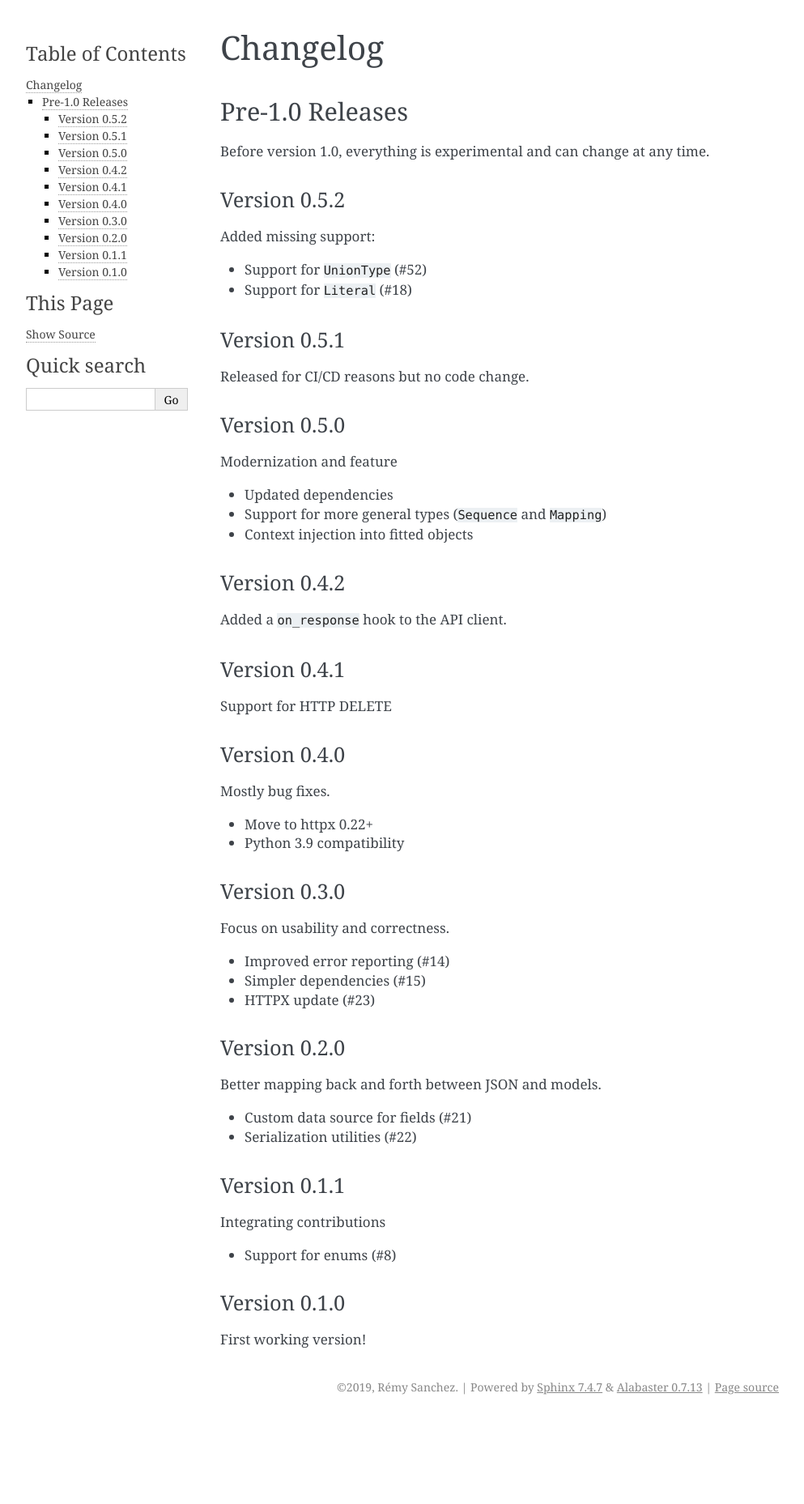
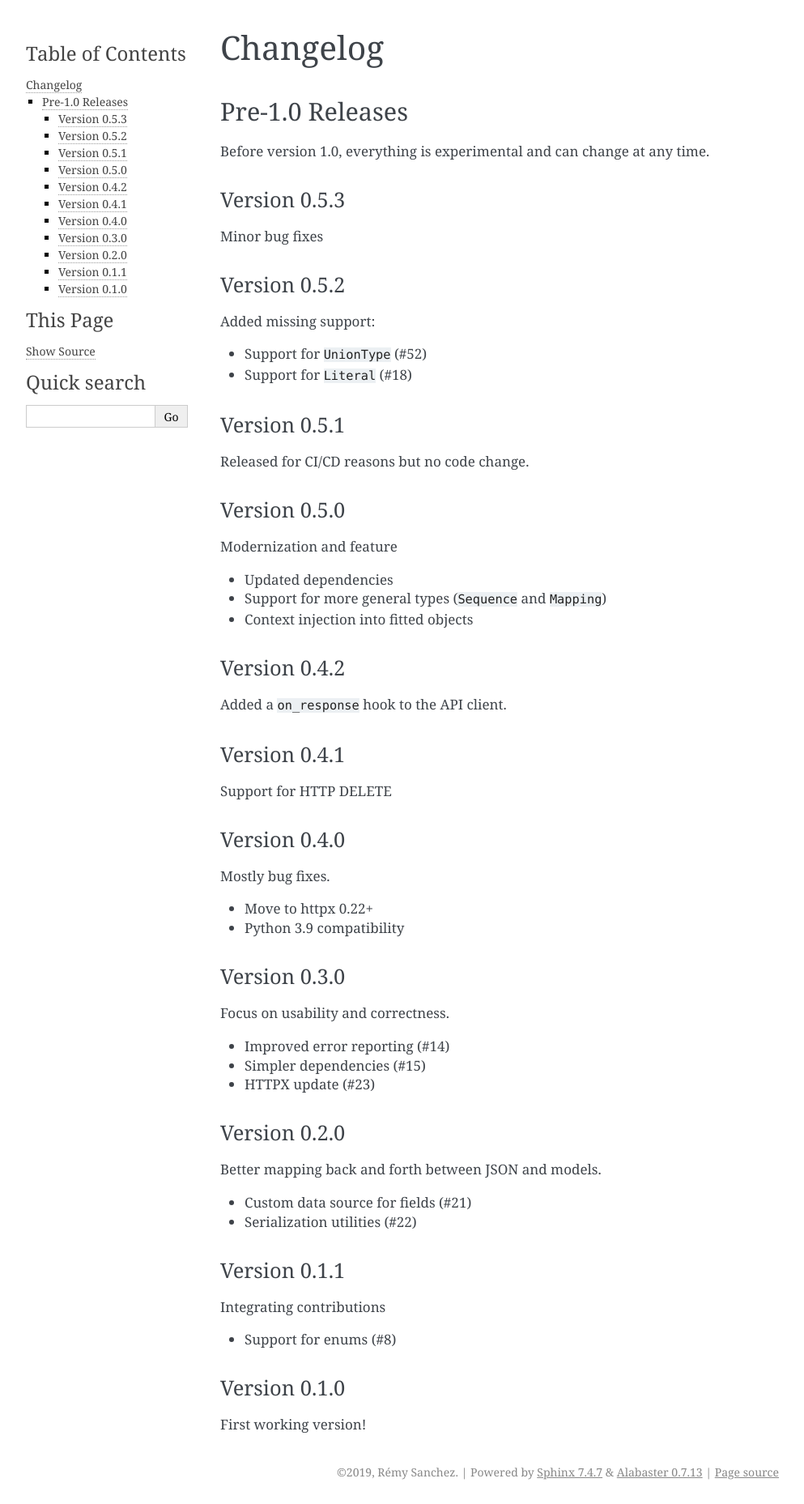
Before and after one commit to Xowap/typefit, a Sphinx documentation site: the page built from docs/source/changelog.rst, in a window 1280 px wide. Shown: the whole page at 81% size, without its empty margins (148-1141 px from the left). Built offline with Sphinx 7.4.7, drawn with Linux system fonts in a browser that asks for light colours; before the commit the page ends 1752 px from its top, so only the background shows below that.

Commit message:
Update changelog

```diff
--- a/docs/source/changelog.rst
+++ b/docs/source/changelog.rst
@@ -5,6 +5,11 @@ Pre-1.0 Releases
 ----------------
 
 Before version 1.0, everything is experimental and can change at any time.
+
+Version 0.5.3
+~~~~~~~~~~~~~
+
+Minor bug fixes
 
 Version 0.5.2
 ~~~~~~~~~~~~~
```
